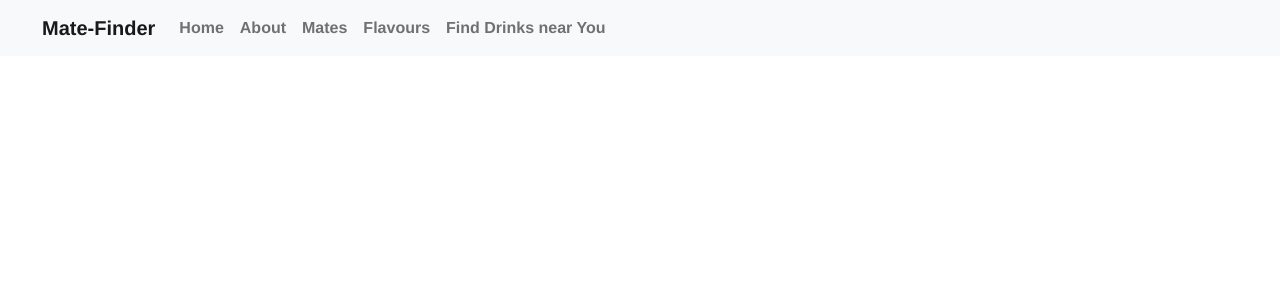
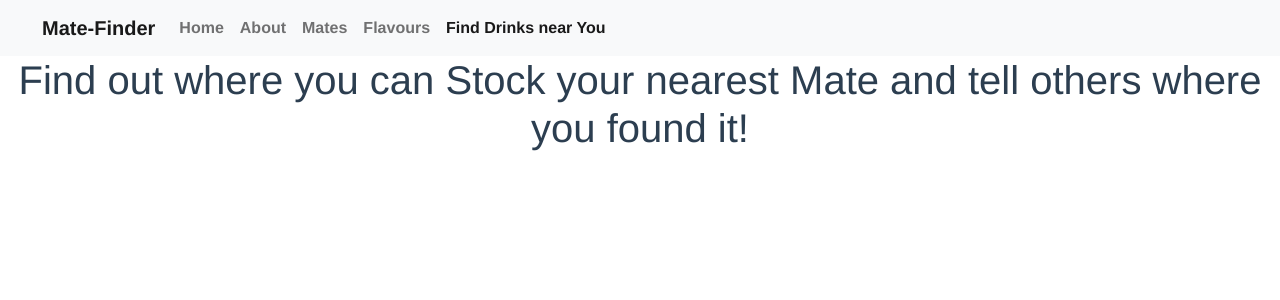
Before and after one commit to AltarisV/mate-finder-frontend, a Vue app: page /finder in a window 1280 px wide. Shown: the top 300 px of the page. Built offline with nearby package versions, Linux system fonts and the light colour scheme.

Commit message:
Implementing Views for Flavours and Finder.

```diff
--- a/src/components/Navbar.vue
+++ b/src/components/Navbar.vue
@@ -12,8 +12,8 @@
           <router-link class="nav-link" to="/">Home</router-link>
           <router-link class="nav-link" to="/about">About</router-link>
           <router-link class="nav-link" to="/mates">Mates</router-link>
-          <router-link class="nav-link" to="">Flavours</router-link>
-          <router-link class="nav-link" to="">Find Drinks near You</router-link>
+          <router-link class="nav-link" to="/flavours">Flavours</router-link>
+          <router-link class="nav-link" to="/finder">Find Drinks near You</router-link>
         </div>
       </div>
     </div>
--- a/src/router/index.js
+++ b/src/router/index.js
@@ -2,6 +2,8 @@
 import MateView from '@/views/MateView.vue'
 import HomeView from '../views/HomeView.vue'
 import AboutView from '../views/AboutView.vue'
+import FlavoursView from '@/views/FlavoursView'
+import FinderView from '@/views/FinderView'
 
 const routes = [
   {
@@ -18,6 +20,16 @@
     path: '/mates',
     name: 'mates',
     component: MateView
+  },
+  {
+    path: '/flavours',
+    name: 'flavours',
+    component: FlavoursView
+  },
+  {
+    path: '/finder',
+    name: 'finder',
+    component: FinderView
   }
 ]
 
--- /dev/null
+++ b/src/views/FinderView.vue
@@ -0,0 +1,15 @@
+<template>
+<div>
+  <h1>Find out where you can Stock your nearest Mate and tell others where you found it!</h1>
+</div>
+</template>
+
+<script>
+export default {
+  name: 'FinderView'
+}
+</script>
+
+<style scoped>
+
+</style>
--- /dev/null
+++ b/src/views/FlavoursView.vue
@@ -0,0 +1,15 @@
+<template>
+<div>
+  <h1>Here are the Flavours we can tell you about.</h1>
+</div>
+</template>
+
+<script>
+export default {
+  name: 'FlavoursView'
+}
+</script>
+
+<style scoped>
+
+</style>
```
